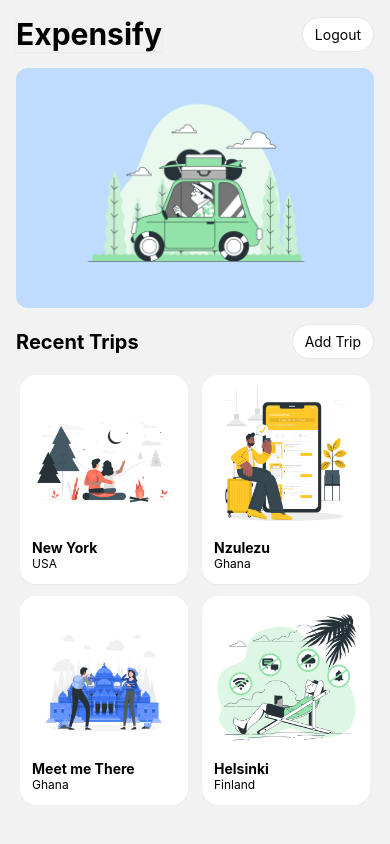
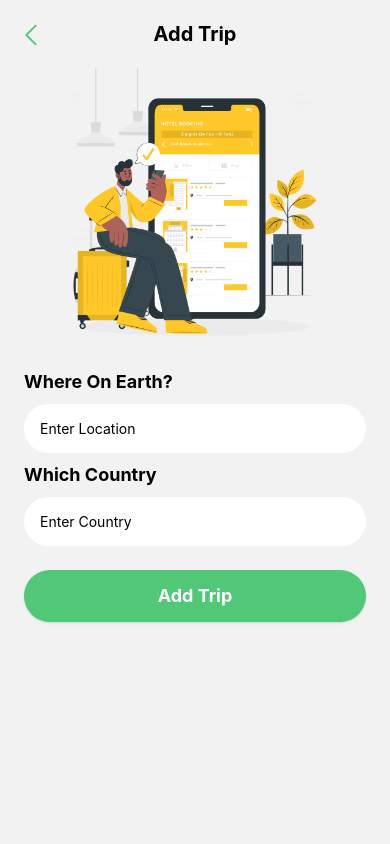
Before and after one commit to kbbansi/react-native-expensify, a React Native app: screen /AddTrip in a window 390 px wide. Built offline with nearby package versions, Linux system fonts and the light colour scheme.

Commit message:
add trip screen and heroicons

```diff
--- /dev/null
+++ b/components/BackButton.js
@@ -0,0 +1,16 @@
+import {View, Text, TouchableOpacity} from 'react-native';
+import {ChevronLeftIcon} from 'react-native-heroicons/outline';
+import {colours} from '../theme';
+import {useNavigation} from '@react-navigation/native';
+function BackButton() {
+  const navigation = useNavigation();
+  return (
+    <TouchableOpacity
+      onPress={() => navigation.goBack()}
+      className="rounded-full h-8 w-8">
+      <ChevronLeftIcon size="30" color={colours.button} />
+    </TouchableOpacity>
+  );
+}
+
+export default BackButton;
--- /dev/null
+++ b/components/EmptyList.js
@@ -0,0 +1,16 @@
+import {View, Text, Image} from 'react-native';
+function EmptyList({message}) {
+  return (
+    <View className="flex-1 justify-center items-center my-5 space-y-4">
+      <Image
+        className="w-36 h-36 shadow"
+        source={require('../assets/images/empty.png')}
+      />
+      <Text className="font-bold text-gray-400">
+        {message || 'No trips yet'}
+      </Text>
+    </View>
+  );
+}
+
+export default EmptyList;
--- a/navigation/appNavigation.js
+++ b/navigation/appNavigation.js
@@ -1,19 +1,38 @@
 import * as React from 'react';
-import { NavigationContainer } from '@react-navigation/native';
-import { createNativeStackNavigator } from '@react-navigation/native-stack';
+import {NavigationContainer} from '@react-navigation/native';
+import {createNativeStackNavigator} from '@react-navigation/native-stack';
 import HomeScreen from '../screens/HomeScreen';
 import LoginScreen from '../screens/LoginScreen';
+import AddTripScreen from '../screens/AddTripScreen';
+import AddExpenseScreen from '../screens/AddExpenseScreen';
 
-
-const Stack = createNativeStackNavigator()
+const Stack = createNativeStackNavigator();
 
 export default function AppNavigation() {
   return (
     <NavigationContainer>
-        <Stack.Navigator initialRouteName='Home'>
-            <Stack.Screen options={{headerShown: false}} name='Home' component={HomeScreen}/>
-            <Stack.Screen options={{headerShown: false}} name='Login' component={LoginScreen}/>
-        </Stack.Navigator>
+      <Stack.Navigator initialRouteName="Home">
+        <Stack.Screen
+          options={{headerShown: false}}
+          name="Home"
+          component={HomeScreen}
+        />
+        <Stack.Screen
+          options={{headerShown: false}}
+          name="Login"
+          component={LoginScreen}
+        />
+        <Stack.Screen
+          options={{headerShown: false}}
+          name="AddTrip"
+          component={AddTripScreen}
+        />
+        <Stack.Screen
+          options={{headerShown: false}}
+          name="AddExpense"
+          component={AddExpenseScreen}
+        />
+      </Stack.Navigator>
     </NavigationContainer>
   );
 }
--- a/package.json
+++ b/package.json
@@ -15,8 +15,10 @@
     "nativewind": "^2.0.11",
     "react": "18.2.0",
     "react-native": "0.72.6",
+    "react-native-heroicons": "^3.2.0",
     "react-native-safe-area-context": "^4.7.4",
     "react-native-screens": "^3.27.0",
+    "react-native-svg": "^14.0.0",
     "tailwindcss": "3.3.2"
   },
   "devDependencies": {
--- /dev/null
+++ b/screens/AddExpenseScreen.js
@@ -0,0 +1,10 @@
+import {View, Text} from 'react-native';
+function AddExpenseScreen() {
+  return (
+    <View>
+      <Text>AddExpenseScreen</Text>
+    </View>
+  );
+}
+
+export default AddExpenseScreen;
--- /dev/null
+++ b/screens/AddTripScreen.js
@@ -0,0 +1,79 @@
+import { View, Text, Image, TextInput, TouchableOpacity } from "react-native";
+import ScreenWrapper from '../components/ScreenWrapper';
+import {colours} from '../theme';
+import BackButton from '../components/BackButton';
+import {useState} from 'react';
+import { useNavigation } from "@react-navigation/native";
+function AddTripScreen() {
+  const navigation = useNavigation();
+  const [place, setPlace] = useState('');
+  const [country, setCountry] = useState('');
+  const handleAddTrip = () => {
+    if (place && country) {
+      console.log(place, country);
+      navigation.navigate('Home');
+    } else {
+      console.log('Error: All fields are required');
+    }
+  };
+
+  return (
+    <ScreenWrapper>
+      <View className="flex justify-between h-full mx-4">
+        <View>
+          <View className="relative mt-5">
+            {/*Back Button and Heading*/}
+            <View className="absolute top-0 left-0">
+              <BackButton />
+            </View>
+            <Text
+              className={`${colours.heading} font-bold text-xl text-center`}>
+              Add Trip
+            </Text>
+          </View>
+          {/*We will sleep here*/}
+          <View className="flex-row justify-center my-3 mt-5">
+            {/*Banner Image*/}
+            <Image
+              source={require('../assets/images/4.png')}
+              className="w-72 h-72"
+            />
+          </View>
+          {/*  Inputs to add a trip*/}
+          <View className="space-y-2 mx-2">
+            <Text className={`${colours.heading} font-bold text-lg`}>
+              Where On Earth?
+            </Text>
+            <TextInput
+              value={place}
+              onChangeText={value => setPlace(value)}
+              className="p-4 bg-white rounded-full mb-3"
+              placeholder="Enter Location"
+            />
+            <Text className={`${colours.heading} font-bold text-lg`}>
+              Which Country
+            </Text>
+            <TextInput
+              value={country}
+              onChangeText={value => setCountry(value)}
+              className="p-4 bg-white rounded-full mb-3"
+              placeholder="Enter Country"
+            />
+          </View>
+          <View>
+            <TouchableOpacity
+              onPress={() => handleAddTrip()}
+              style={{backgroundColor: colours.button}}
+              className="my-6 rounded-full p-3 shadow mx-2">
+              <Text className="text-center text-white text-lg font-bold">
+                Add Trip
+              </Text>
+            </TouchableOpacity>
+          </View>
+        </View>
+      </View>
+    </ScreenWrapper>
+  );
+}
+
+export default AddTripScreen;
--- a/screens/HomeScreen.js
+++ b/screens/HomeScreen.js
@@ -2,6 +2,8 @@
 import ScreenWrapper from '../components/ScreenWrapper';
 import {colours} from '../theme';
 import randomImage from '../assets/images/randomImage';
+import EmptyList from "../components/EmptyList";
+import { useNavigation } from "@react-navigation/native";
 
 const list_of_trips = [
   {
@@ -32,6 +34,7 @@
 ];
 
 export default function HomeScreen() {
+  const navigation = useNavigation()
   return (
     <ScreenWrapper className="flex-1">
       <View className="flex-row justify-between items-center p-4">
@@ -56,7 +59,9 @@
             Recent Trips
           </Text>
           {/* TODO: TouchableOpacity takes text and makes it function like a button*/}
-          <TouchableOpacity className="p-2 px-3 bg-white border border-gray-200 rounded-full">
+          <TouchableOpacity
+            onPress={() => navigation.navigate('AddTrip')}
+            className="p-2 px-3 bg-white border border-gray-200 rounded-full">
             <Text className={colours.heading}>Add Trip</Text>
           </TouchableOpacity>
         </View>
@@ -66,6 +71,7 @@
             numColumns={2}
             keyExtractor={item => item.id}
             showsVerticalScrollIndicator={false}
+            ListEmptyComponent={<EmptyList message={'No trips yet'} />}
             columnWrapperStyle={{
               justifyContent: 'space-between',
             }}
--- a/tailwind.config.js
+++ b/tailwind.config.js
@@ -1,8 +1,12 @@
 /** @type {import('tailwindcss').Config} */
 module.exports = {
-  content: ["./App.{js,jsx,ts,tsx}", "./screens/**/*.{js,jsx,ts,tsx}"],
-    theme: {
-      extend: {},
-    },
-    plugins: [],
-  }
+  content: [
+    './App.{js,jsx,ts,tsx}',
+    './screens/**/*.{js,jsx,ts,tsx}',
+    './components/**/*.{js,jsx,ts,tsx}',
+  ],
+  theme: {
+    extend: {},
+  },
+  plugins: [],
+};
```
Also changed, not shown: 2 other files (tests, documents, lock files or other folders).
